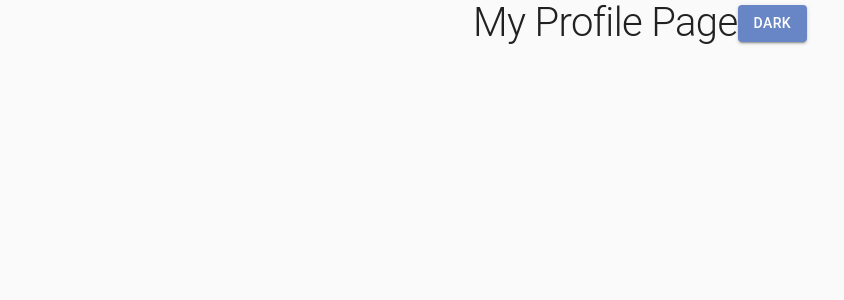
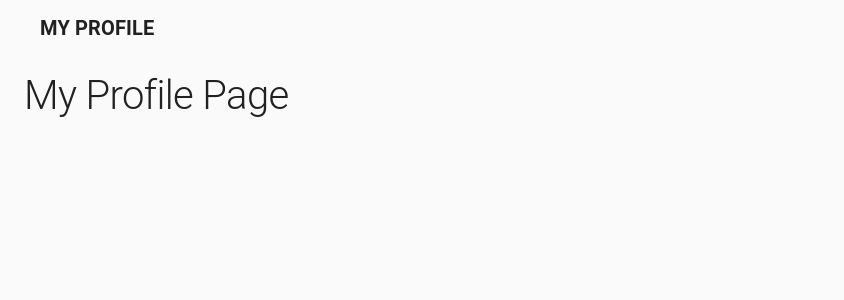
Before and after one commit to Adam10108/my-profiles, a Next.js app: page /my-profile in a window 1280 px wide. Shown: the top 300 px of the page, without its empty margins (0-844 px from the left). Built offline with nearby package versions, Linux system fonts and the light colour scheme.

Commit message:
Navbar with dark mode toggle

```diff
--- /dev/null
+++ b/components/layouts/index.ts
@@ -0,0 +1 @@
+export { MyProfileLayout } from './my-profile-layout'
--- /dev/null
+++ b/components/layouts/my-profile-layout.tsx
@@ -0,0 +1,20 @@
+import React from 'react'
+import { Container } from '@material-ui/core'
+import { AppBar } from '@/components/navbar'
+import { useStyles } from '@/utils/styled'
+
+export type MyProfileLayoutTypes = {
+  children: React.ReactNode
+}
+
+export const MyProfileLayout = ({ children }: MyProfileLayoutTypes) => {
+  const classes = useStyles()
+
+  return (
+    <Container maxWidth="xl">
+      <AppBar />
+      <div className={classes.spacer2} />
+      {children}
+    </Container>
+  )
+}
--- /dev/null
+++ b/components/navbar.tsx
@@ -0,0 +1,32 @@
+import React from 'react'
+import DarkModeToggle from 'react-dark-mode-toggle'
+import { Typography } from '@material-ui/core'
+import { makeStyles } from '@material-ui/core/styles'
+import { useThemeState, ThemeContextValues } from '@/contexts/theme.context'
+
+const useStyles = makeStyles(() => ({
+  root: {
+    padding: 16,
+    display: 'flex',
+    alignItems: 'center',
+    justifyContent: 'space-between'
+  }
+}))
+
+export const AppBar = () => {
+  const classes = useStyles()
+  const { isDarkMode, actions }: ThemeContextValues = useThemeState()
+
+  return (
+    <div className={classes.root}>
+      <Typography variant="h4">
+        <strong> MY PROFILE</strong>
+      </Typography>
+      <DarkModeToggle
+        onChange={() => actions.setIsDarkMode(!isDarkMode)}
+        checked={isDarkMode}
+        size={60}
+      />
+    </div>
+  )
+}
--- a/pages/my-profile.tsx
+++ b/pages/my-profile.tsx
@@ -1,20 +1,12 @@
-import { Box, Button, Typography } from '@material-ui/core'
-import { useThemeState, ThemeContextValues } from '@/contexts/theme.context'
+import { Typography } from '@material-ui/core'
+
+import { MyProfileLayout } from '@/components/layouts'
 
 const MyProfile = () => {
-  const { isDarkMode, actions }: ThemeContextValues = useThemeState()
-
   return (
-    <Box display="flex" alignItems="center" justifyContent="center">
+    <MyProfileLayout>
       <Typography variant="h1">My Profile Page</Typography>
-      <Button
-        variant="contained"
-        color="primary"
-        onClick={() => actions.setIsDarkMode(!isDarkMode)}
-      >
-        {isDarkMode ? 'Light' : 'Dark'}
-      </Button>
-    </Box>
+    </MyProfileLayout>
   )
 }
 
```
